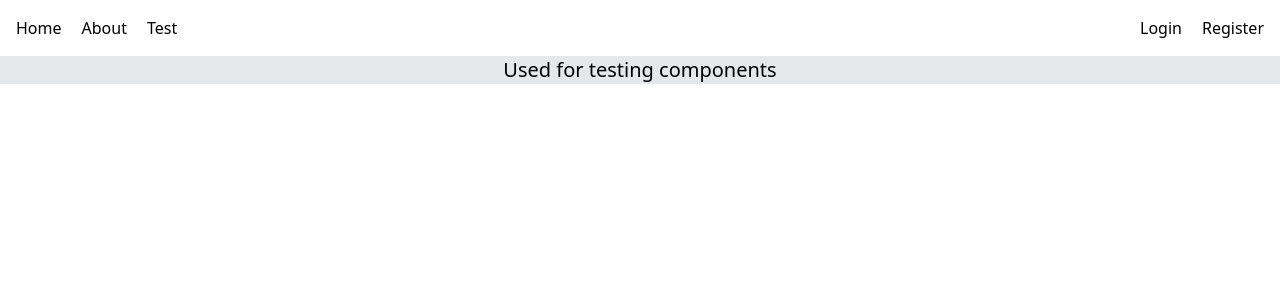
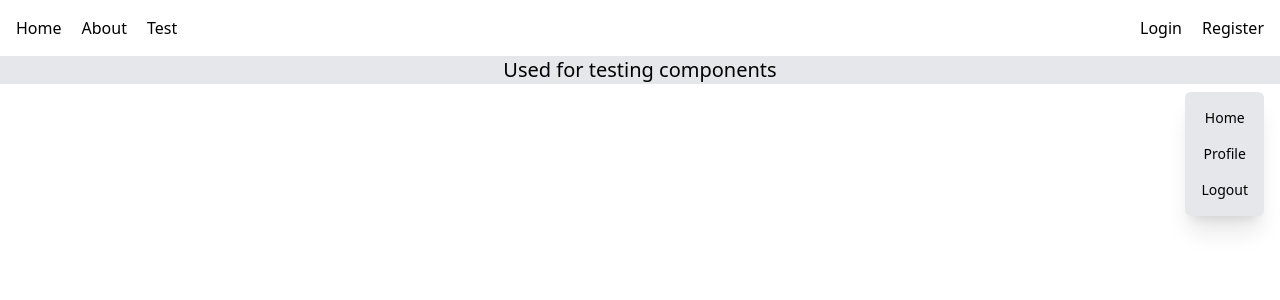
Before and after one commit to fgeck/surfbuddies, a Vue app in the folder src/frontend/: page /test in a window 1280 px wide. Shown: the top 300 px of the page. Built offline with nearby package versions, Linux system fonts and the light colour scheme.

Commit message:
Add dropdown to logged in user

```diff
--- a/src/frontend/src/App.vue
+++ b/src/frontend/src/App.vue
@@ -1,3 +1,4 @@
+<!-- ToDo: Extract from App into dedicated Navigation Bar with extracted Bars for: Admin / User / Anonymous -->
 <template>
   <nav class="m-4" v-if="!token">
     <router-link to="/" class="mr-5">Home</router-link>
@@ -12,9 +13,27 @@
     <router-link to="/test">Test</router-link>
     <!-- Show user bookings -->
     <!-- Show user profile nav -->
-    <button type="submit" class="float-right" @click="logoutUser">
-      Logout
-    </button>
+    <div class="float-right">
+      <button
+        @click="dropdownClicked"
+        class="items-center rounded-md focus:outline-none"
+      >
+        {{ decodedToken!.given_name }}
+        <svg
+          class="w-5 h-5 inline"
+          xmlns="http://www.w3.org/2000/svg"
+          viewBox="0 0 20 20"
+          fill="currentColor"
+        >
+          <path
+            fill-rule="evenodd"
+            d="M5.293 7.293a1 1 0 011.414 0L10 10.586l3.293-3.293a1 1 0 111.414 1.414l-4 4a1 1 0 01-1.414 0l-4-4a1 1 0 010-1.414z"
+            clip-rule="evenodd"
+          />
+        </svg>
+      </button>
+      <UserMenuDropdown v-show="show" @dropdownClicked="dropdownClicked" />
+    </div>
   </nav>
 
   <div class="bg-gray-200">
@@ -23,22 +42,26 @@
 </template>
 
 <script lang="ts">
-import { defineComponent } from "vue";
+import { defineComponent, ref } from "vue";
 import { authStore } from "./stores/auth";
 import { storeToRefs } from "pinia";
+import UserMenuDropdown from "./components/UserMenuDropdown.vue";
 
 export default defineComponent({
   name: "MainApp",
   setup() {
     const store = authStore();
     const { token, decodedToken } = storeToRefs(store);
-    return { token, decodedToken };
+
+    let show = ref(false);
+
+    return { token, decodedToken, show };
   },
   methods: {
-    logoutUser() {
-      const store = authStore();
-      store.logout();
+    dropdownClicked() {
+      this.show = !this.show;
     },
   },
+  components: { UserMenuDropdown },
 });
 </script>
--- a/src/frontend/src/components/MultiSelect.vue
+++ /dev/null
@@ -1,17 +0,0 @@
-<template>
-  <div></div>
-</template>
-
-<script lang="ts">
-import { defineComponent } from "vue";
-
-export default defineComponent({
-  name: "MultiSelect",
-  props: {
-    options: {
-      type: Array,
-      default: () => [],
-    },
-  }, // emits to get values ?!
-});
-</script>
--- /dev/null
+++ b/src/frontend/src/components/UserMenuDropdown.vue
@@ -0,0 +1,47 @@
+<template>
+  <div
+    class="text-center py-2 mr-4 mt-2 rounded-md shadow-xl lg:absolute lg:right-0 bg-gray-200"
+  >
+    <router-link
+      to="/"
+      class="block px-4 py-2 text-sm rounded-lg hover:bg-blue-100"
+      @click="dropdownClicked"
+    >
+      Home
+    </router-link>
+    <router-link
+      to="/profile"
+      class="block px-4 py-2 text-sm rounded-lg hover:bg-blue-100"
+      @click="dropdownClicked"
+    >
+      Profile
+    </router-link>
+    <button
+      type="submit"
+      class="block px-4 py-2 text-sm rounded-lg hover:bg-blue-100"
+      @click="logoutUser"
+    >
+      Logout
+    </button>
+  </div>
+</template>
+
+<script lang="ts">
+import { authStore } from "@/stores/auth";
+import { defineComponent } from "vue";
+
+export default defineComponent({
+  name: "UserMenuDropdown",
+  emits: ["dropdownClicked"],
+  methods: {
+    dropdownClicked() {
+      this.$emit("dropdownClicked");
+    },
+    logoutUser() {
+      this.dropdownClicked();
+      const store = authStore();
+      store.logout();
+    },
+  },
+});
+</script>
--- a/src/frontend/src/stores/auth.ts
+++ b/src/frontend/src/stores/auth.ts
@@ -49,6 +49,8 @@ export const authStore = defineStore("auth", {
     logout() {
       this.token = "";
       this.decodedToken = null;
+      localStorage.removeItem("token");
+      localStorage.removeItem("decodedToken");
       router.push({ path: "/" });
     },
   },
--- a/src/frontend/src/views/RegisterView.vue
+++ b/src/frontend/src/views/RegisterView.vue
@@ -87,7 +87,7 @@
           />
           <span class="text-xs text-red-400">Password must be same!</span>
           <SubmitFormButton
-            name="Creat Account"
+            name="Create Account"
             @buttonClicked="submitRegistration"
           />
           <div class="mt-6 text-grey-dark">
@@ -137,7 +137,6 @@ export default defineComponent({
       let userToRegister: RegisterRequest;
       const userType: UserType =
         UserType[this.userType.toUpperCase() as keyof typeof UserType];
-      console.log(userType);
       if (userType === UserType.SCHOOL) {
         if (this.schoolName.trim() === "") {
           return;
@@ -166,10 +165,6 @@ export default defineComponent({
         );
       }
 
-      console.log(
-        // ToDo: Remove
-        `Registering new user: type: ${this.userType} - firstname: ${this.firstname} - lastname: ${this.lastname} - email: ${this.email} - pw: ${this.password}`
-      );
       try {
         const response = await fetch("/api/auth/register", {
           method: "POST",
--- a/src/frontend/src/views/TestView.vue
+++ b/src/frontend/src/views/TestView.vue
@@ -2,15 +2,15 @@
   <div class="text-center text-xl">
     <h1 class="">Used for testing components</h1>
   </div>
-  <MultiSelect />
+  <UserMenuDropdown />
 </template>
 
 <script lang="ts">
 import { defineComponent } from "vue";
-import MultiSelect from "../components/MultiSelect.vue";
+import UserMenuDropdown from "../components/UserMenuDropdown.vue";
 
 export default defineComponent({
   name: "TestView",
-  components: { MultiSelect },
+  components: { UserMenuDropdown },
 });
 </script>
```
